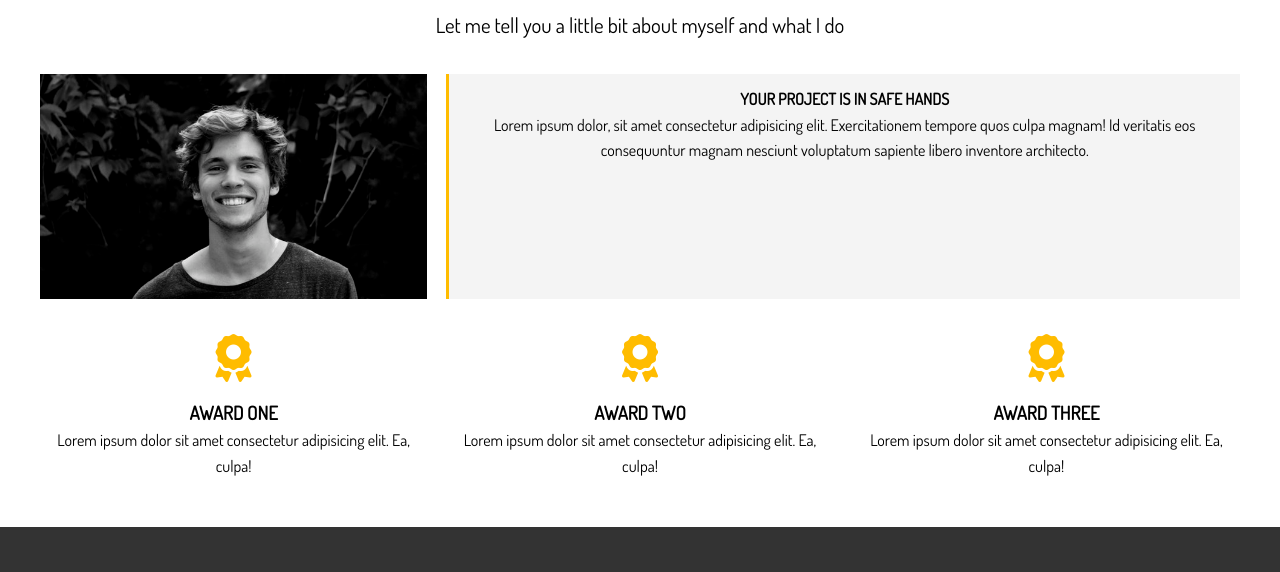
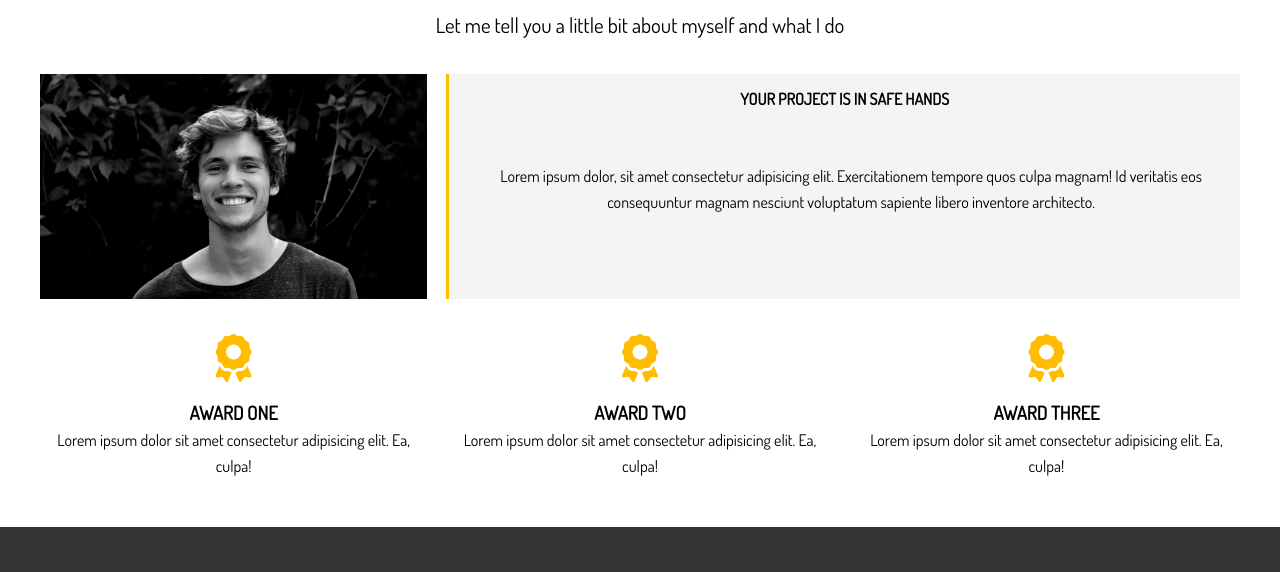
Before and after one commit to MarcLignarius/SASS.Portfolio, a website: page dist/about.html in a window 1280 px wide. Shown: the part 223-795 px from the top of the page. Drawn offline with Linux system fonts and the light colour scheme.

Commit message:
adjust p placement

```diff
--- a/scss/main.scss
+++ b/scss/main.scss
@@ -222,6 +222,12 @@ img {
       grid-area: bio;
       border-left: 3px solid $main-color;
       padding: 0.8rem;
+      position: relative;
+
+      p {
+        position: absolute;
+        top: 40%;
+      }
     }
 
     .award-1 {
```
Also changed, not shown: dist/css/main.css.
